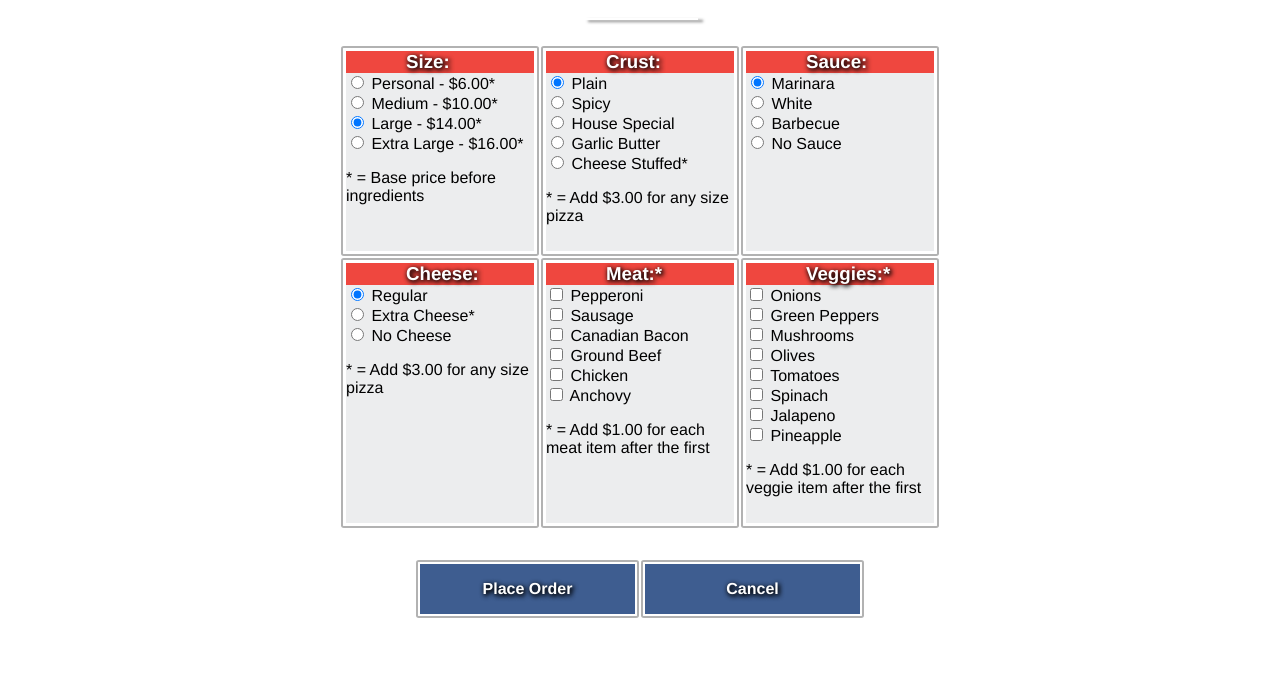
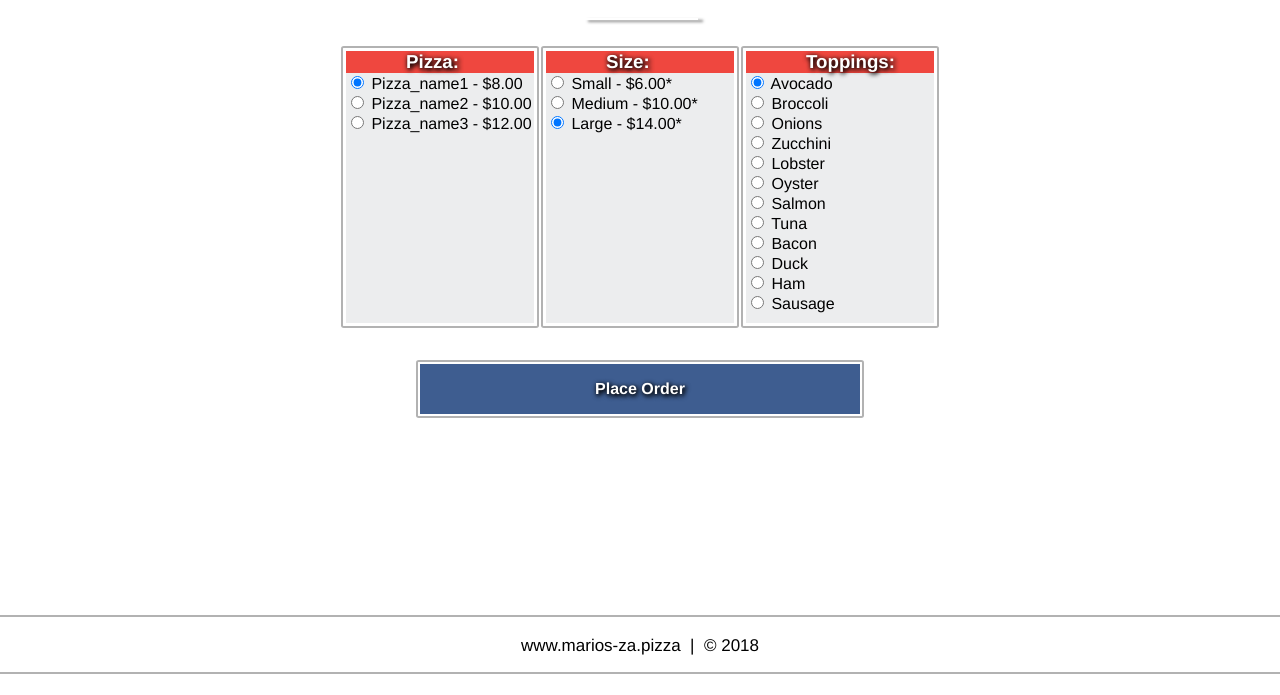
Before and after one commit to Ketibansapi/timedoor_examination, a plain HTML site: page index.html in a window 1280 px wide. Shown: the part 105-800 px from the top of the page. Drawn offline with Linux system fonts and the light colour scheme.

Commit message:
changing contents

```diff
--- a/index.html
+++ b/index.html
@@ -1,7 +1,7 @@
 <!DOCTYPE html>
 <html lang="en">
 	<head>
-		<title>Mario's Pizzeria</title>
+		<title>Timedoor Pizza</title>
 		<meta charset="utf-8">
 		<meta content="width=device-width,initial-scale=1.0" name="viewport">
 		<link rel="stylesheet" href="./css/style.css">
@@ -19,48 +19,61 @@
 		</header>
 		<!-- /HEADER -->
 
+
+
 		<!-- MENU BODY -->
 		<section class="container">
 			<div id="menu-all">
 				<h1></h1>
 				<form id="form">
 					<div class="menu-item">
+						<h3>Pizza:</h3>
+						<input class="sauce" type="radio" name="Sauce" value="Marinara Sauce" checked> Pizza_name1 - $8.00
+						<br>
+						<input class="sauce" type="radio" name="Sauce" value="White Sauce"> Pizza_name2 - $10.00
+						<br>
+						<input class="sauce" type="radio" name="Sauce" value="Barbecue Sauce"> Pizza_name3 - $12.00
+					</div>
+					<div class="menu-item">
 						<h3>Size:</h3>
-						<input class="size" type="radio" name="Size" value="Personal Pizza"> Personal - $6.00*
+						<input class="size" type="radio" name="Size" value="Personal Pizza"> Small - $6.00*
 						<br>
 						<input class="size" type="radio" name="Size" value="Medium Pizza"> Medium - $10.00*
 						<br>
 						<input class="size" type="radio" name="Size" value="Large Pizza" checked> Large - $14.00*
 						<br>
-						<input class="size" type="radio" name="Size" value="Extra Large Pizza"> Extra Large - $16.00*
-						<br>
-						<p>* = Base price before ingredients</p>
+						<!-- <input class="size" type="radio" name="Size" value="Extra Large Pizza"> Extra Large - $16.00*
+						<br> -->
+						<!-- <p>* = Base price before ingredients</p> -->
 					</div>
 					<div class="menu-item">
-						<h3>Crust:</h3>
-						<input class="crust" type="radio" name="Crust" value="Plain Crust" checked> Plain
+						<h3>Toppings:</h3>
+						<input class="crust" type="radio" name="Crust" value="Plain Crust" checked> Avocado
 						<br>
-						<input class="crust" type="radio" name="Crust" value="Spicy Crust"> Spicy
+						<input class="crust" type="radio" name="Crust" value="Spicy Crust"> Broccoli
 						<br>
-						<input class="crust" type="radio" name="Crust" value="House Special Crust"> House Special
+						<input class="crust" type="radio" name="Crust" value="House Special Crust"> Onions
 						<br>
-						<input class="crust" type="radio" name="Crust" value="Garlic Butter Crust"> Garlic Butter
+						<input class="crust" type="radio" name="Crust" value="Garlic Butter Crust"> Zucchini
 						<br>
-						<input class="crust" type="radio" name="Crust" value="Cheese Stuffed Crust"> Cheese Stuffed*
+						<input class="crust" type="radio" name="Crust" value="Cheese Stuffed Crust"> Lobster
 						<br>
-						<p>* = Add $3.00 for any size pizza</p>
+						<input class="crust" type="radio" name="Crust" value="Cheese Stuffed Crust"> Oyster
+						<br>
+						<input class="crust" type="radio" name="Crust" value="Cheese Stuffed Crust"> Salmon
+						<br>
+						<input class="crust" type="radio" name="Crust" value="Cheese Stuffed Crust"> Tuna
+						<br>
+						<input class="crust" type="radio" name="Crust" value="Cheese Stuffed Crust"> Bacon
+						<br>
+						<input class="crust" type="radio" name="Crust" value="Cheese Stuffed Crust"> Duck
+						<br>
+						<input class="crust" type="radio" name="Crust" value="Cheese Stuffed Crust"> Ham
+						<br>
+						<input class="crust" type="radio" name="Crust" value="Cheese Stuffed Crust"> Sausage
+						<br>
 					</div>
-					<div class="menu-item">
-						<h3>Sauce:</h3>
-						<input class="sauce" type="radio" name="Sauce" value="Marinara Sauce" checked> Marinara
-						<br>
-						<input class="sauce" type="radio" name="Sauce" value="White Sauce"> White
-						<br>
-						<input class="sauce" type="radio" name="Sauce" value="Barbecue Sauce"> Barbecue
-						<br>
-						<input class="sauce" type="radio" name="Sauce" value="No Sauce"> No Sauce
-					</div>
-					<div class="menu-item">
+					<!-- <div class="menu-item">
 						<h3>Cheese:</h3>
 						<input class="cheese" type="radio" name="Cheese" value="Regular Cheese" checked> Regular
 						<br>
@@ -105,16 +118,16 @@
 						<input class="veggies" type="checkbox" name="Veggies" value="Pineapple"> Pineapple
 						<br>
 						<p>* = Add $1.00 for each<br>veggie item after the first</p>
-					</div>
+					</div> -->
 				</form>
 				<br>
 				<div class="controls">
 					<div class="button" onclick="getReceipt()">
 						<p>Place Order</p>
 					</div>
-					<div class="button" onclick="clearAll()">
+					<!-- <div class="button" onclick="clearAll()">
 						<p>Cancel</p>
-					</div>
+					</div> -->
 				</div>
 				<div id="cart">
 					<div id="head1">
```
